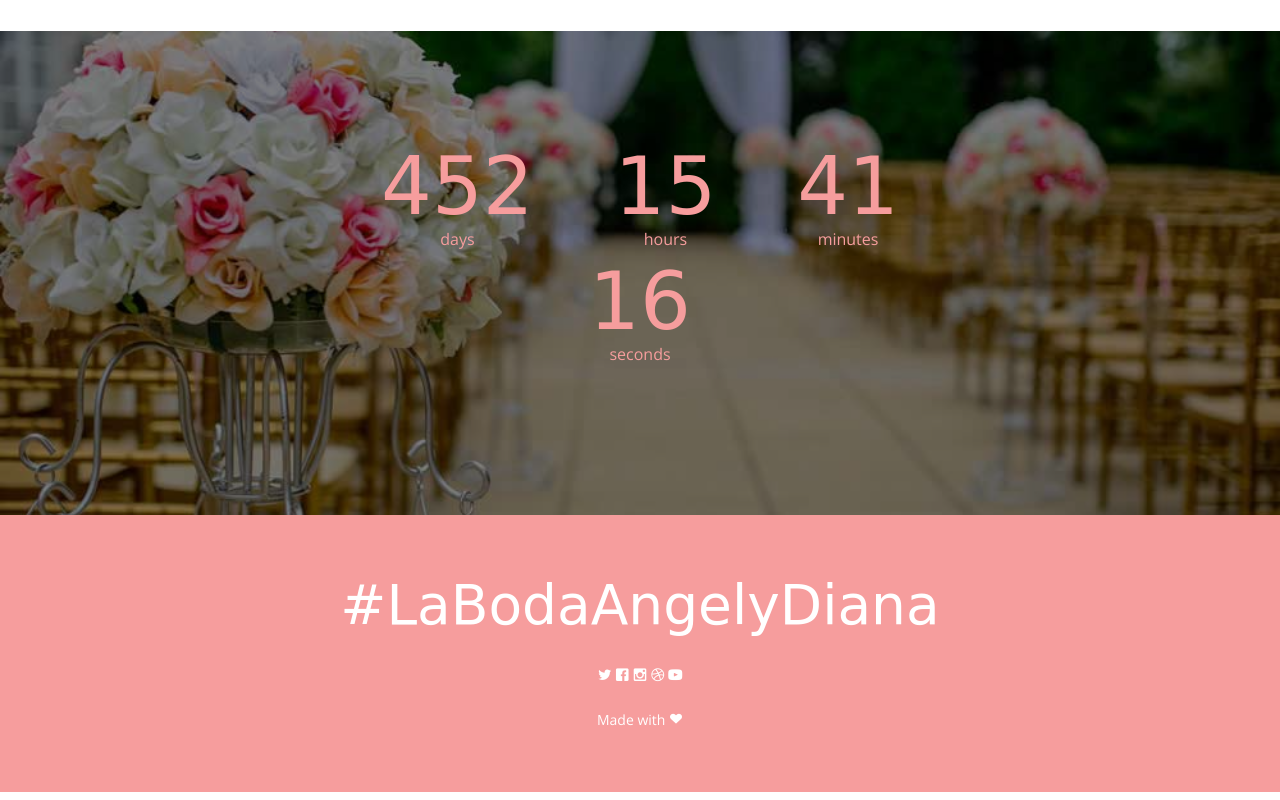
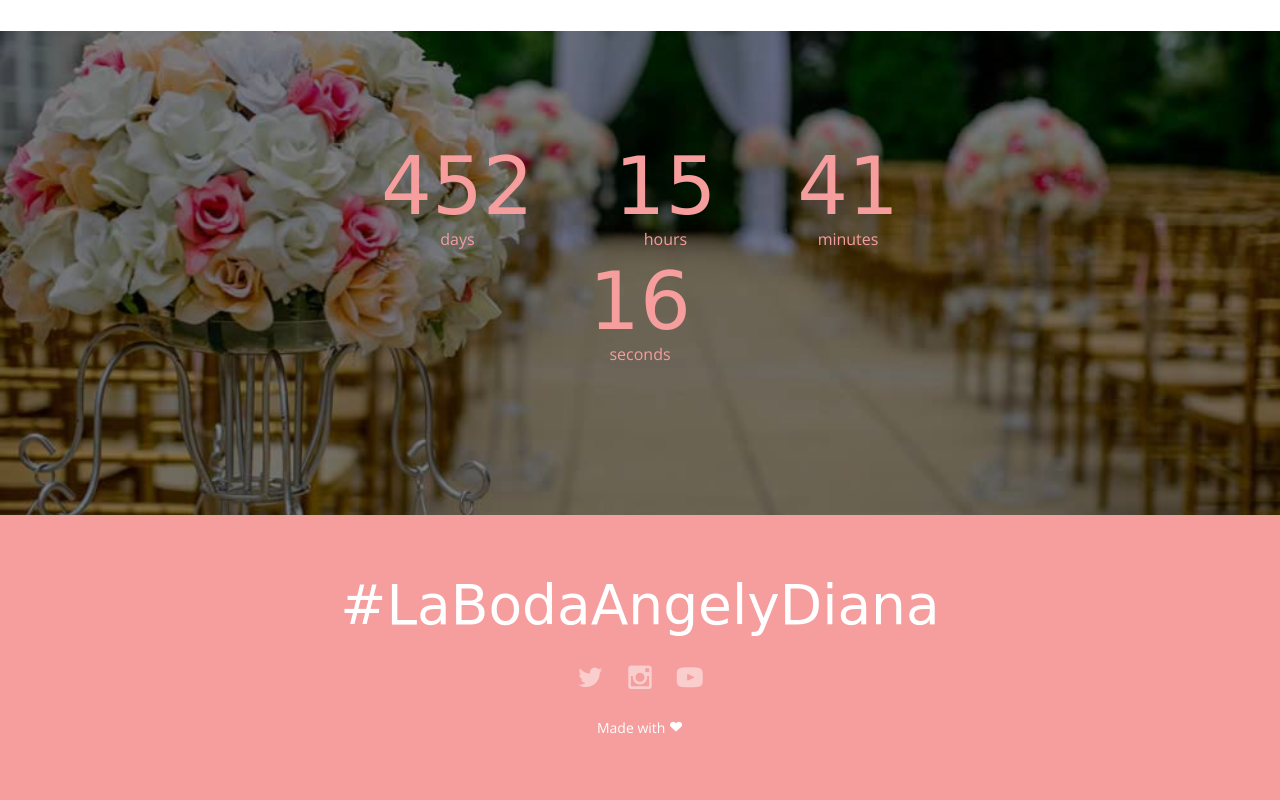
Before and after one commit to DAZRGit/dazrgit.github.io, a website: page gallery.html in a window 1280 px wide. Shown: the part 4743-5543 px from the top of the page. Drawn offline with nearby package versions, Linux system fonts and the light colour scheme; some packages are replaced by stand-ins of ours; files whose address does not match are found by name; a web font is replaced by a local one.

Commit message:
Vinculos hastags en todas las páginas

```diff
--- a/gallery.html
+++ b/gallery.html
@@ -233,11 +233,9 @@
 						</div>
 						<div class="col-md-6 col-md-offset-3 text-center">
 							<p class="fh5co-social-icons">
-								<i class="icon-twitter2"></i>
-								<i class="icon-facebook2"></i>
-								<i class="icon-instagram"></i>
-								<i class="icon-dribbble2"></i>
-								<i class="icon-youtube"></i>
+								<a href="https://twitter.com/hashtag/LaBodaAngelyDiana?src=tren&amp;lang=es"><i class="icon-twitter2"></i></a>
+								<a href="https://www.instagram.com/explore/tags/LaBodaAngelyDiana/?hl=es"><i class="icon-instagram"></i></a>
+								<a href="https://www.youtube.com/results?search_query=la+boda+angel+y+diana"><i class="icon-youtube"></i></a>
 							</p>
 							<p>Made with <i class="icon-heart3"></i></p>
 						</div>
```
Also changed, not shown: groom-bride.html (+3 -5 lines), guest.html (+3 -5 lines), index.html (+2 -2 lines), when-where.html (+3 -5 lines).
